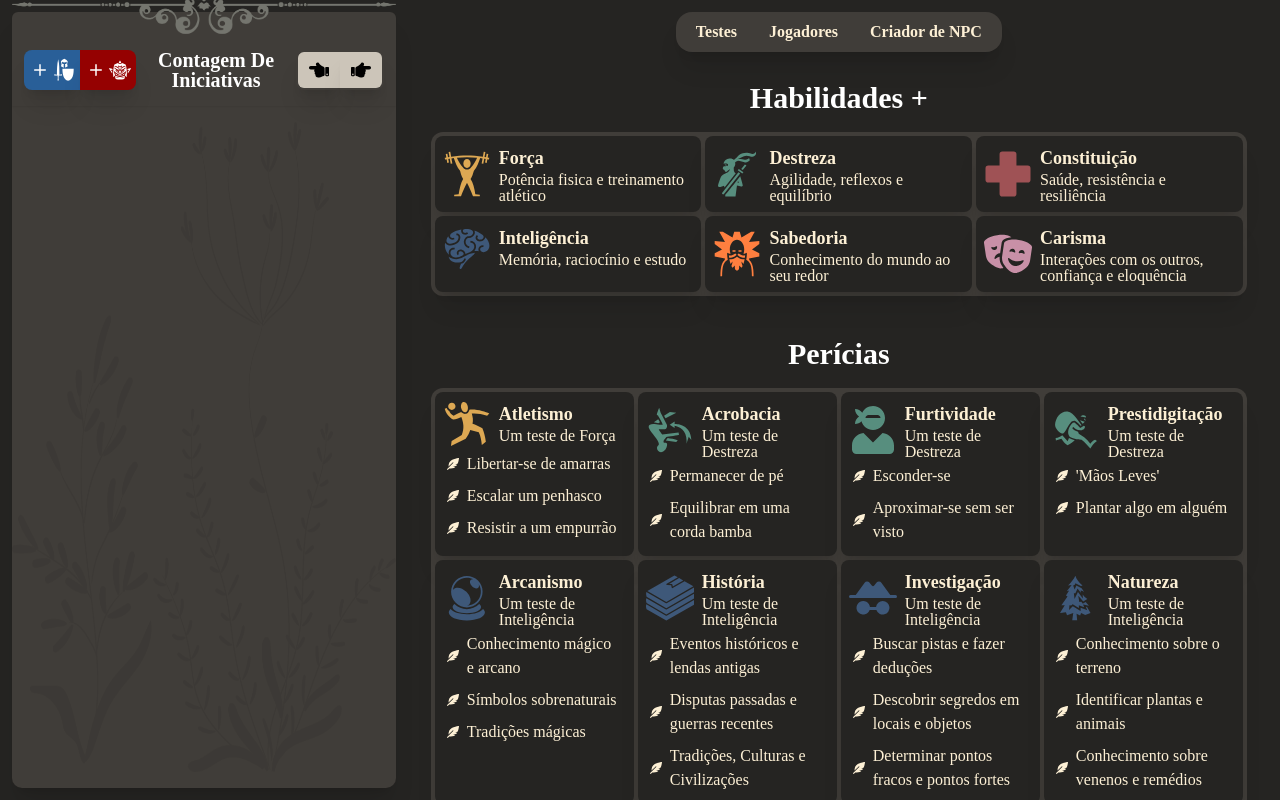
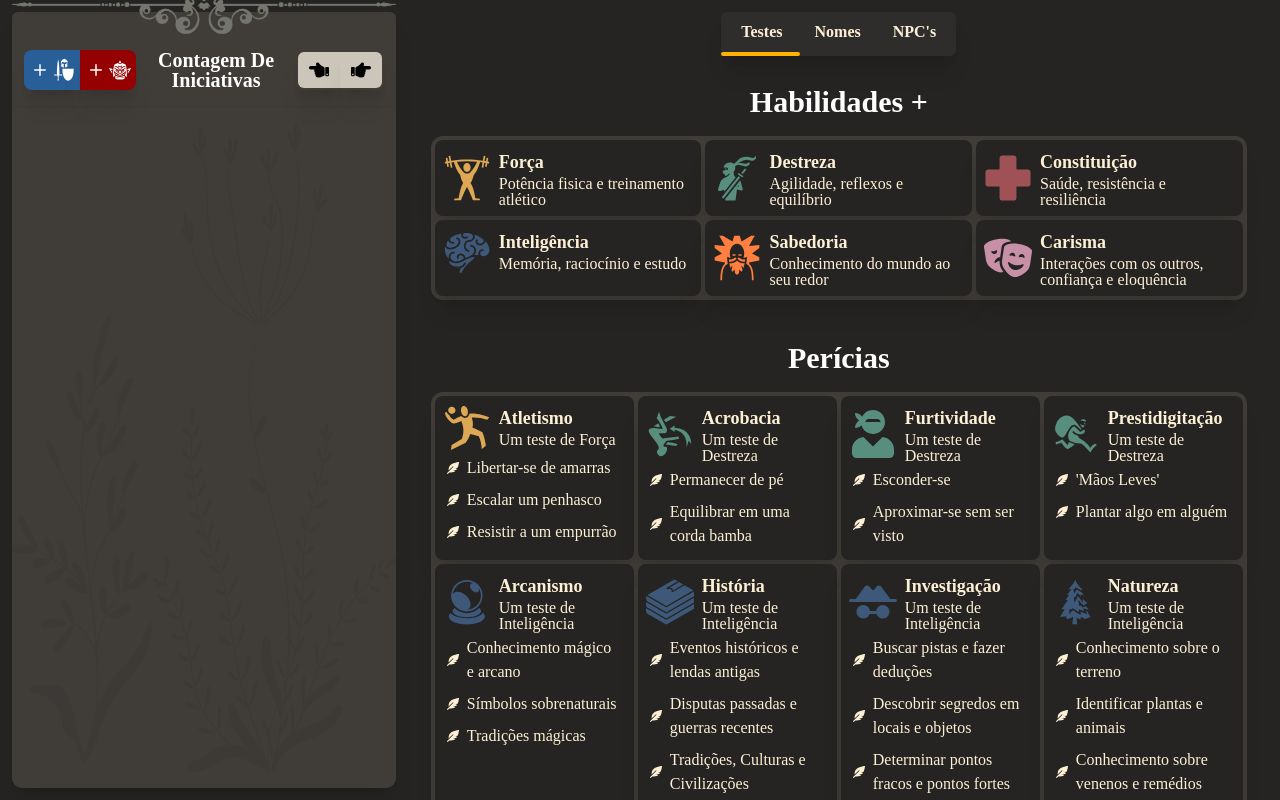
Before and after one commit to PedroVMLopes/iniciative-calculator, a React (Create React App) app: page / in a window 1280 px wide. Shown: the top 800 px of the page. Built offline with nearby package versions, Linux system fonts and the light colour scheme; a web font is replaced by a local one.

Commit message:
Inserção da navbar funcional

```diff
--- a/package.json
+++ b/package.json
@@ -11,6 +11,7 @@
     "react": "^18.3.1",
     "react-dom": "^18.3.1",
     "react-icons": "^5.3.0",
+    "react-router-dom": "^7.1.1",
     "react-scripts": "5.0.1",
     "web-vitals": "^2.1.4"
   },
--- a/src/components/Main/Main.js
+++ b/src/components/Main/Main.js
@@ -1,17 +1,77 @@
 import React from "react";
 import Tests from "./Tests/Tests";
+import {
+  BrowserRouter as Router,
+  Route,
+  Routes,
+  Link,
+  useLocation,
+} from "react-router-dom";
 
-export default function Main() {
+const TestsContent = () => <Tests />;
+
+const NavBar = () => {
+  const location = useLocation();
+  const links = [
+    {
+      label: "Testes",
+      path: "/",
+    },
+    {
+      label: "Nomes",
+      path: "/names",
+    },
+    {
+      label: "NPC's",
+      path: "/npcs",
+    },
+  ];
+
   return (
-    <div className="Main flex flex-col items-center w-full xl:pl-[32%] lg:pl-[37%] sm:pl-[42%]  p-3">
-      <div className="NavBar flex bg-[var(--cinza-medio)] rounded-2xl p-1 justify-evenly max-w-3xl text-[var(--bege)] font-bold shadow-xl">
-        <button className="p-2 mx-2">Testes</button>
-        <button className="p-2 mx-2">Jogadores</button>
-        <button className="p-2 mx-2">Criador de NPC</button>
+    <nav
+      className="relative flex bg-neutral-600 bg-opacity-20 rounded-md p-1 justify-evenly pb-2 max-w-3xl text-[var(--bege)] font-bold shadow-xl"
+      id="navbar"
+    >
+      {links.map((link) => (
+        <Link key={link.path} to={link.path} className={`p-2 mx-2 `}>
+          {link.label}
+        </Link>
+      ))}
+      {/* Barra de destaque */}
+      <div
+        className={`absolute bottom-0 h-1 bg-[var(--amarelo)] transition-all duration-300 rounded-md`}
+        style={{
+          width: `${100 / links.length}%`,
+          left: `${
+            (links.findIndex((l) => l.path === location.pathname) || 0) *
+            (100 / links.length)
+          }%`,
+          backgroundImage: "../Decoracao_navbar.png",
+          backgroundSize: "80px",
+          backgroundPosition: "center",
+          backgroundRepeat: "no-repeat",
+        }}
+      />
+    </nav>
+  );
+};
+
+const Main = () => {
+  return (
+    <Router>
+      <div
+        className="flex flex-col items-center w-full xl:pl-[32%] lg:pl-[37%] sm:pl-[42%]  p-3"
+        id="main"
+      >
+        <NavBar />
+        <div className="flex justify-center mt-3 w-[98%]" id="content">
+          <Routes>
+            <Route path="/" element={<TestsContent />} />
+          </Routes>
+        </div>
       </div>
-      <div className="Content flex justify-center mt-3 w-[98%]">
-        <Tests />
-      </div>
-    </div>
+    </Router>
   );
-}
+};
+
+export default Main;
```
Also changed, not shown: public/Decoracao_navbar.png (added), 1 other file (tests, documents, lock files or other folders).
